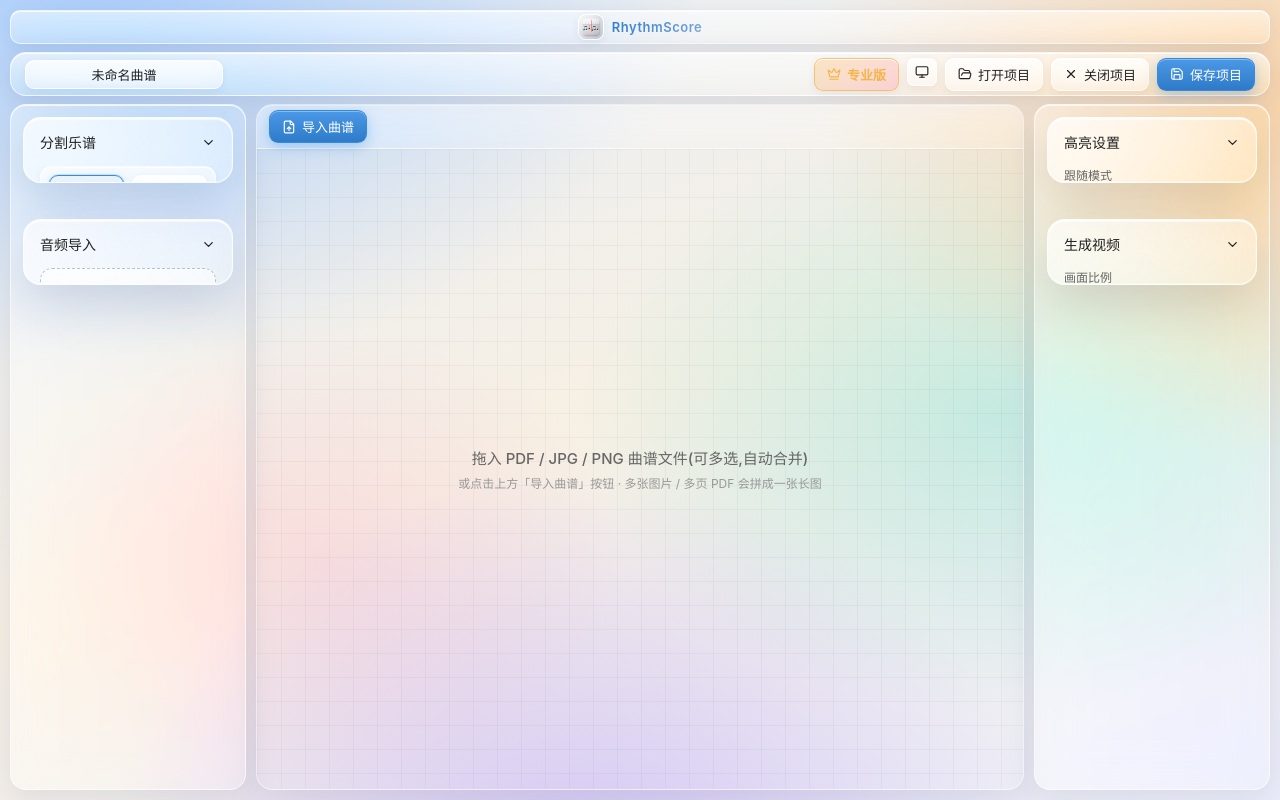
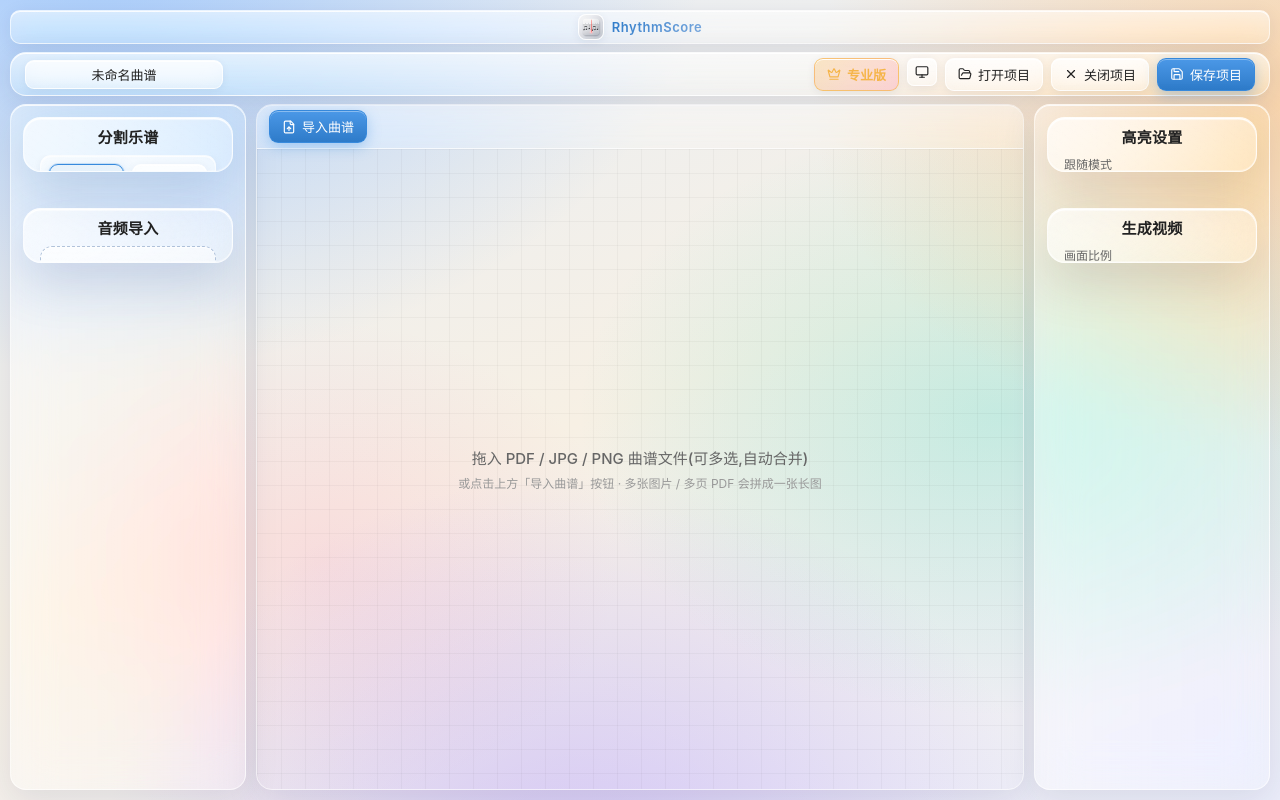
Before and after one commit to 145252/rhythmscore, a React (Vite) app in the folder src/renderer/: page / in a window 1280 px wide. Built offline with nearby package versions, Linux system fonts and the light colour scheme.

Commit message:
折叠面板v2:标题居中加粗、收起只显名称、修正0fr行被内容撑开(去箭头)

```diff
--- a/src/renderer/src/components/CollapseCard.tsx
+++ b/src/renderer/src/components/CollapseCard.tsx
@@ -1,5 +1,4 @@
 import React, { useState, type ReactNode } from 'react'
-import { ChevronDown } from 'lucide-react'
 
 interface CollapseCardProps {
   title: string
@@ -8,7 +7,7 @@ interface CollapseCardProps {
   children: ReactNode
 }
 
-/** 可折叠面板:点击标题栏展开/收起,收起后仅剩标题条,节省侧栏空间 */
+/** 可折叠面板:点击标题栏展开/收起,收起后仅剩居中的标题条 */
 export default function CollapseCard({
   title,
   defaultOpen = false,
@@ -24,7 +23,6 @@ export default function CollapseCard({
         title={open ? '收起' : '展开'}
       >
         <h3 className="card-title">{title}</h3>
-        <ChevronDown size={15} className={`collapse-arrow ${open ? 'rot' : ''}`} />
       </button>
       <div className={`collapse-body ${open ? 'open' : ''}`}>
         <div className="collapse-inner">{children}</div>
--- a/src/renderer/src/styles.css
+++ b/src/renderer/src/styles.css
@@ -1657,3 +1657,14 @@ body.dark .lic-head {
 .collapse-card.open .collapse-body{grid-template-rows:1fr}
 .collapse-inner{overflow:hidden;padding:0 16px 16px}
 .collapse-card.open .collapse-inner{padding-top:2px}
+
+/* 可折叠面板 v2:标题居中+加粗加大,收起后只显示名称;修正 0fr 行被内容撑开的问题 */
+.collapse-head{
+  width:100%;display:flex;align-items:center;justify-content:center;
+  padding:8px 12px;background:none;border:none;cursor:pointer;color:inherit;font-family:inherit;text-align:center;
+}
+.collapse-head:hover{background:rgba(255,255,255,.05)}
+.collapse-head .card-title{margin:0;font-size:15px;font-weight:600;letter-spacing:.3px}
+.collapse-body{display:grid;grid-template-rows:0fr;transition:grid-template-rows .28s ease}
+.collapse-card.open .collapse-body{grid-template-rows:1fr}
+.collapse-inner{min-height:0;overflow:hidden;padding:0 16px 16px}
```
